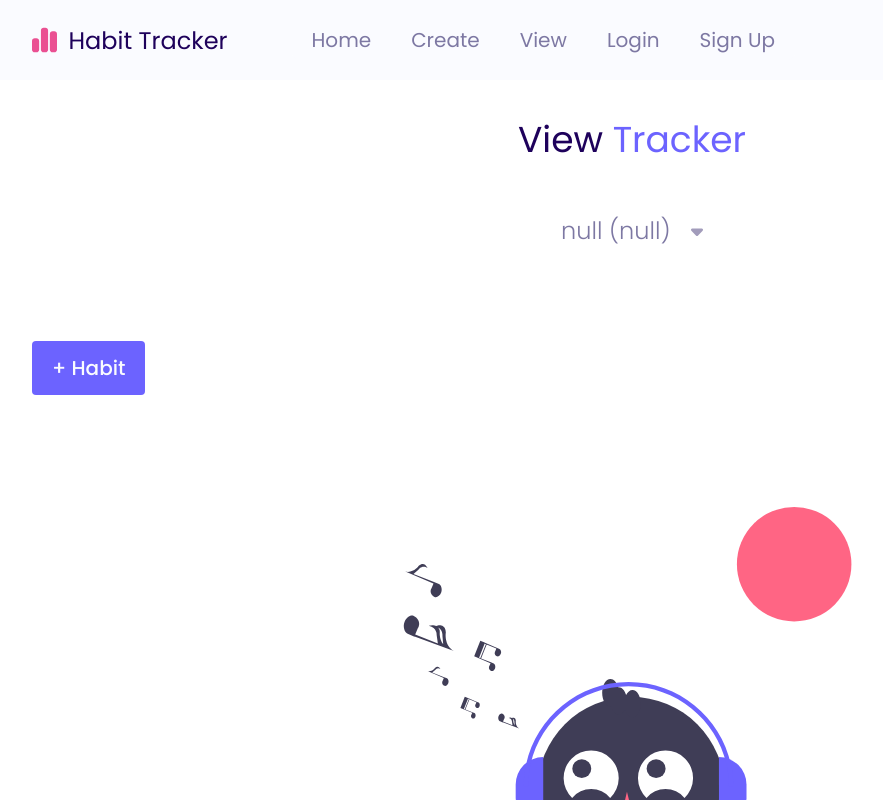
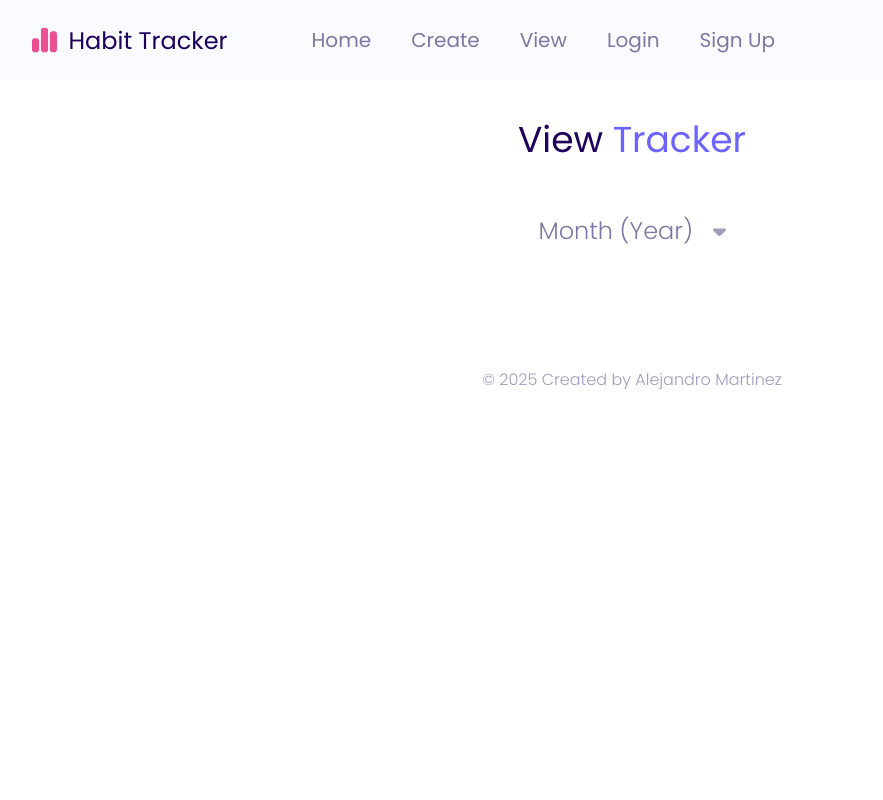
Before and after one commit to CloudOfAlemar/habit-tracker, a React (Vite) app: page /view in a window 1280 px wide. Shown: the top 800 px of the page, without its empty margins (8-891 px from the left). Built offline with nearby package versions, Linux system fonts and the light colour scheme.

Commit message:
Frontend MVP is complete.

```diff
--- a/src/pages/View/View.jsx
+++ b/src/pages/View/View.jsx
@@ -121,20 +121,6 @@ function View() {
   // React Hook - useEffect: runs code when a dependency variable changes.
 
   useEffect(() => {
-    console.log(currentJournalData);
-    // console.log( trackersList )
-  }, [currentJournalData]);
-
-  useEffect(() => {
-    console.log( currentJournalData )
-    console.log(currentEditJournalData);
-  }, [currentEditJournalData]);
-
-  useEffect(() => {
-    console.log( noteInputRefs.current )
-  }, [currentEditJournalData.habitsLog]);
-
-  useEffect(() => {
     trackersList.length > 0 && localStorage.setItem("trackersList", JSON.stringify(trackersList));
   }, [trackersList]);
 
@@ -182,7 +168,7 @@ function View() {
                   setIsDropdownOpen(previousState => !previousState);
                 }}
               >
-                {`${data.month} (${data.year})`}
+                {`${data.month || "Month"} (${data.year || "Year"})`}
                 <img
                   src={caretIcon} alt="Caret icon."
                   className={`view-dropdown__toggler-caret-icon ${isDropdownOpen ? "view-dropdown__toggler-caret-icon--rotate" : ""}`}
@@ -213,7 +199,12 @@ function View() {
             </div>
 
             {/* Full Chart */}
-            <div className="full-chart">
+            <div
+              className="full-chart"
+              style={{
+                display: !data.year ? "none" : "flex"
+              }}
+            >
 
               {/* Habit Side */}
               <div className="full-chart__habit-side">
@@ -400,7 +391,7 @@ function View() {
 
           </div>
 
-          {data.currentHabits().length === 0 && (
+          {(data.currentHabits().length === 0 && data.year) && (
             <div className="missing-single-chart">
               <div className="missing-single-chart__img-wrapper">
                 <img
```
